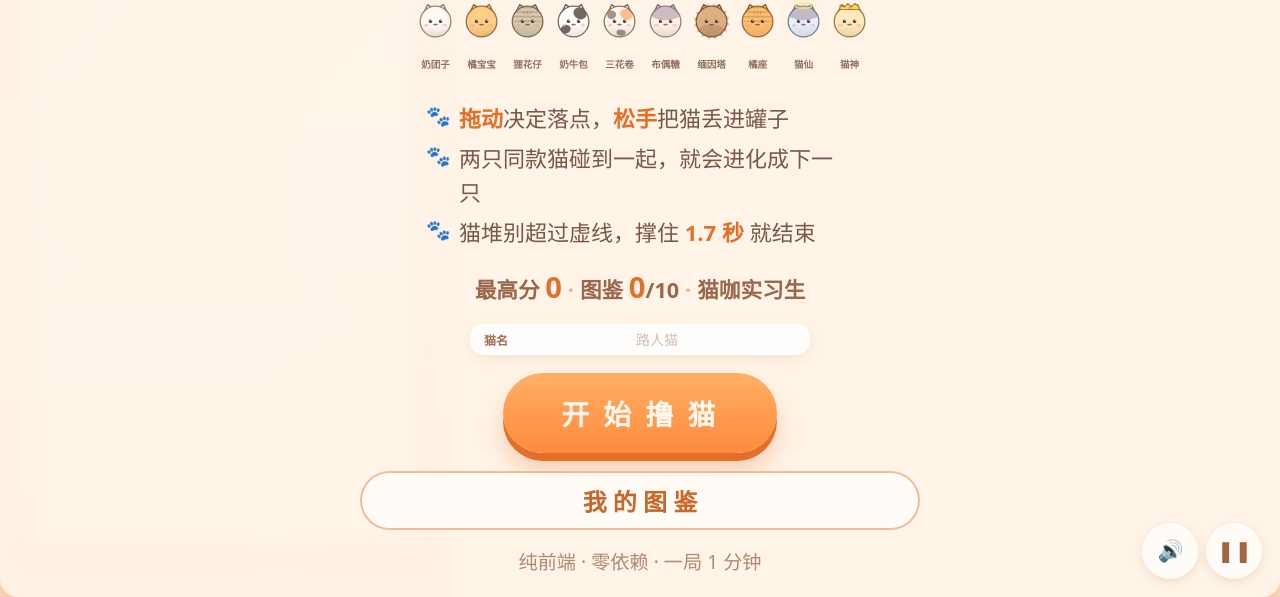
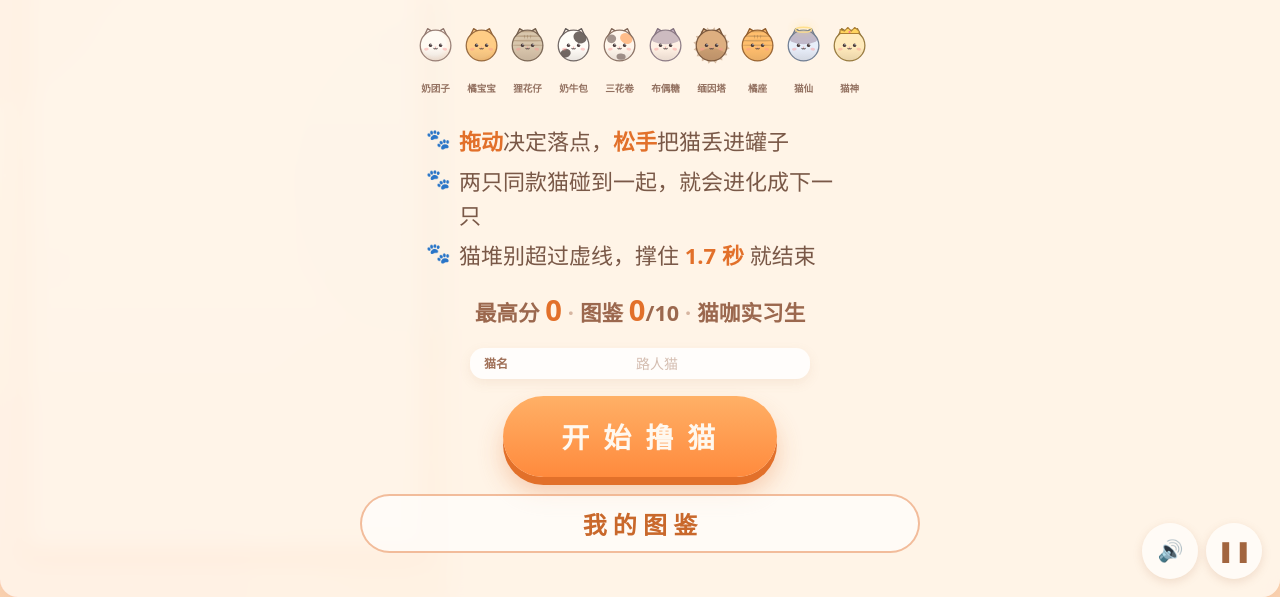
Before and after one commit to CyanCat22/suika-cat, a website: page index.html in a window 1280 px wide. Shown: the part 203-800 px from the top of the page. Drawn offline with Linux system fonts and the light colour scheme; animation ran at ten frames a second.

Commit message:
style: 首页去掉「纯前端·零依赖」脚注，减少文案噪音

```diff
--- a/index.html
+++ b/index.html
@@ -61,7 +61,6 @@
 
       <button id="btn-start" class="btn-main">开 始 撸 猫</button>
       <button id="btn-gallery" class="btn-ghost btn-small">我 的 图 鉴</button>
-      <p class="footnote">纯前端 · 零依赖 · 一局 1 分钟</p>
     </section>
 
     <!-- 结束 -->
```
Also changed, not shown: shots/gallery.png, shots/menu-desktop-1440.png, shots/menu-phone-390.png, shots/menu-tablet-820.png, shots/menu.png, shots/over.png, shots/play-danger.png, shots/play-merge.png, shots/play-mid.png, shots/play-start.png, shots/share-overlay.png, shots/xhs-card.png, 1 other file.
